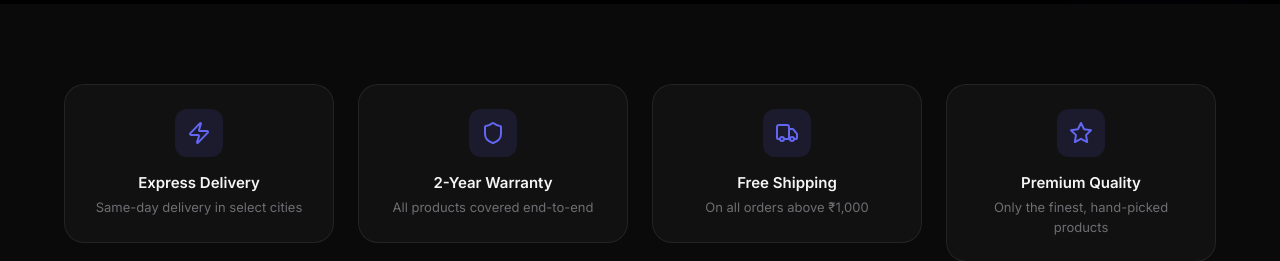
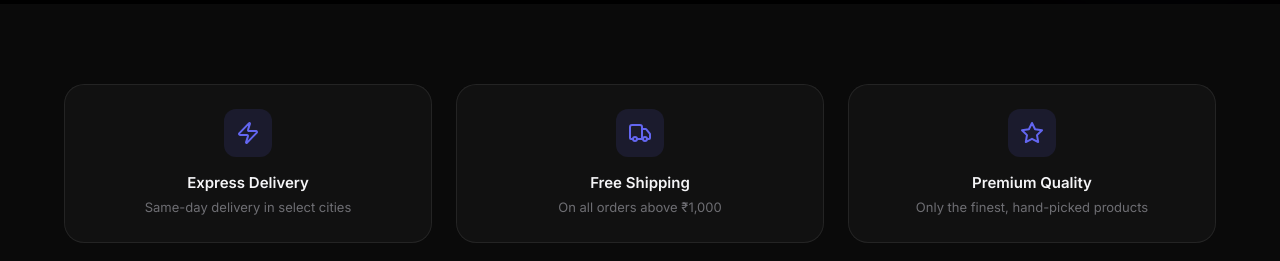
Before and after one commit to karthikraj02/max-frontend, a React (Create React App) app: page / in a window 1280 px wide. Shown: the part 860-1121 px from the top of the page. Built offline with nearby package versions, Linux system fonts and the light colour scheme; no server answers.

Commit message:
Add files via upload

```diff
--- a/src/pages/HomePage.js
+++ b/src/pages/HomePage.js
@@ -94,7 +94,6 @@ export default function HomePage() {
           <div style={{ display: 'grid', gridTemplateColumns: 'repeat(auto-fit,minmax(220px,1fr))', gap: 24 }}>
             {[
               { icon: <Zap size={24} />, title: 'Express Delivery', desc: 'Same-day delivery in select cities' },
-              { icon: <Shield size={24} />, title: '2-Year Warranty', desc: 'All products covered end-to-end' },
               { icon: <Truck size={24} />, title: 'Free Shipping', desc: 'On all orders above ₹1,000' },
               { icon: <Star size={24} />, title: 'Premium Quality', desc: 'Only the finest, hand-picked products' },
             ].map((f, i) => (
```
